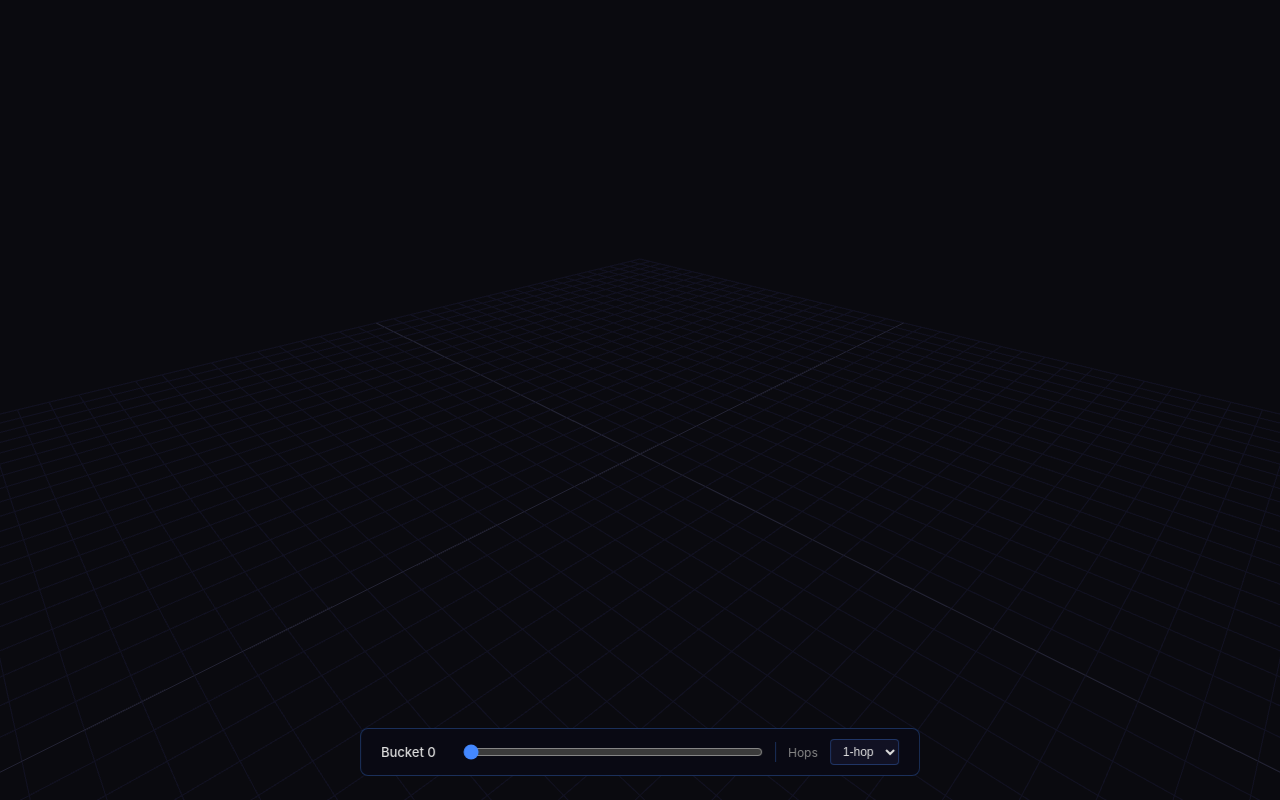
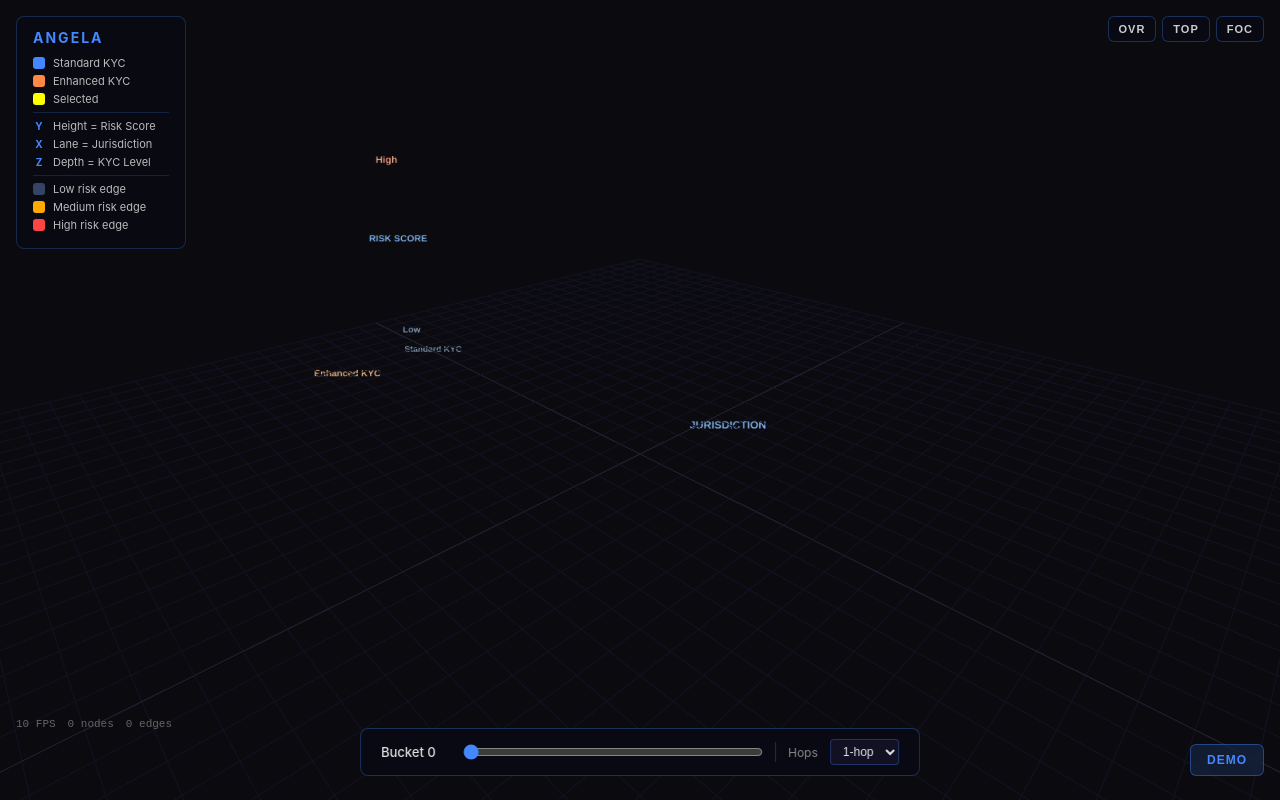
Before and after one commit to Mutesa-Cedric/angela, a website built with Vite: page frontend/index.html in a window 1280 px wide. Built offline with nearby package versions, Linux system fonts and the light colour scheme; animation ran at ten frames a second; files whose address does not match are found by name.

Commit message:
feat(polish): legend + axis labels + camera presets + demo mode + FPS overlay
- Legend panel with node color, axis, and edge risk explanations
- 3D axis labels (Risk Score Y, Jurisdiction X, KYC Z) as sprites
- Camera presets: overview, top-down, focus-on-selected
- Demo autoplay: scripted injection + selection + camera sequence
- FPS counter + node/edge count overlay
- onFrame callback system for per-frame updates

```diff
--- a/frontend/index.html
+++ b/frontend/index.html
@@ -30,6 +30,66 @@
       <div id="panel-content"></div>
     </div>
 
+    <!-- Legend -->
+    <div id="legend">
+      <div class="legend-title">ANGELA</div>
+      <div class="legend-row">
+        <span class="legend-swatch" style="background:#4488ff"></span>
+        <span>Standard KYC</span>
+      </div>
+      <div class="legend-row">
+        <span class="legend-swatch" style="background:#ff8844"></span>
+        <span>Enhanced KYC</span>
+      </div>
+      <div class="legend-row">
+        <span class="legend-swatch" style="background:#ffff00"></span>
+        <span>Selected</span>
+      </div>
+      <div class="legend-divider"></div>
+      <div class="legend-row">
+        <span class="legend-icon">Y</span>
+        <span>Height = Risk Score</span>
+      </div>
+      <div class="legend-row">
+        <span class="legend-icon">X</span>
+        <span>Lane = Jurisdiction</span>
+      </div>
+      <div class="legend-row">
+        <span class="legend-icon">Z</span>
+        <span>Depth = KYC Level</span>
+      </div>
+      <div class="legend-divider"></div>
+      <div class="legend-row">
+        <span class="legend-swatch edge-low"></span>
+        <span>Low risk edge</span>
+      </div>
+      <div class="legend-row">
+        <span class="legend-swatch edge-mid"></span>
+        <span>Medium risk edge</span>
+      </div>
+      <div class="legend-row">
+        <span class="legend-swatch edge-high"></span>
+        <span>High risk edge</span>
+      </div>
+    </div>
+
+    <!-- Camera presets -->
+    <div id="camera-presets">
+      <button id="cam-overview" title="Overview">OVR</button>
+      <button id="cam-top" title="Top-down">TOP</button>
+      <button id="cam-focus" title="Focus selected">FOC</button>
+    </div>
+
+    <!-- FPS + stats overlay -->
+    <div id="stats-overlay">
+      <span id="stats-fps">-- FPS</span>
+      <span id="stats-nodes">0 nodes</span>
+      <span id="stats-edges">0 edges</span>
+    </div>
+
+    <!-- Demo autoplay button -->
+    <button id="demo-btn" title="Start demo">DEMO</button>
+
     <script type="module" src="/src/main.ts"></script>
   </body>
 </html>
--- a/frontend/src/main.ts
+++ b/frontend/src/main.ts
@@ -6,6 +6,10 @@ import { AssetLayer } from "./graph/AssetLayer";
 import { getSnapshot, getEntity, getNeighbors, getAIExplanation } from "./api/client";
 import * as slider from "./ui/slider";
 import * as panel from "./ui/panel";
+import * as camera from "./ui/camera";
+import * as stats from "./ui/stats";
+import * as demo from "./ui/demo";
+import { addAxisLabels } from "./ui/axisLabels";
 import { wsClient } from "./api/ws";
 import type { Snapshot, SnapshotNode } from "./types";
 
@@ -17,6 +21,9 @@ const nodeLayer = new NodeLayer(5000);
 ctx.scene.add(nodeLayer.mesh);
 const edgeLayer = new EdgeLayer(ctx.scene);
 const assetLayer = new AssetLayer(ctx.scene);
+
+// Add axis labels to scene
+addAxisLabels(ctx.scene);
 
 let currentSnapshot: Snapshot | null = null;
 let selectedId: string | null = null;
@@ -31,6 +38,14 @@ khopSelect.addEventListener("change", () => {
   }
 });
 
+// --- Camera presets ---
+
+document.getElementById("cam-overview")!.addEventListener("click", () => camera.overview(ctx));
+document.getElementById("cam-top")!.addEventListener("click", () => camera.topDown(ctx));
+document.getElementById("cam-focus")!.addEventListener("click", () => {
+  camera.focusEntity(ctx, nodeLayer, selectedId);
+});
+
 // --- Data loading ---
 
 async function loadBucket(t: number): Promise<void> {
@@ -39,6 +54,8 @@ async function loadBucket(t: number): Promise<void> {
     nodeLayer.update(currentSnapshot.nodes);
     edgeLayer.clear();
     assetLayer.clear();
+
+    stats.updateCounts(currentSnapshot.nodes.length, currentSnapshot.edges.length);
 
     // Restore selection if entity still exists in this bucket
     if (selectedId) {
@@ -218,8 +235,19 @@ function getAssetEntityIds(assetId: string): string[] {
   return [];
 }
 
-// --- Asset pulse animation ---
-ctx.onFrame(() => assetLayer.animate());
+// --- Per-frame updates ---
+ctx.onFrame(() => {
+  assetLayer.animate();
+  stats.tick();
+});
+
+// --- Demo autoplay ---
+demo.init({
+  loadBucket,
+  selectEntity,
+  overview: () => camera.overview(ctx),
+  focusEntity: (id) => camera.focusEntity(ctx, nodeLayer, id),
+});
 
 // --- Init ---
 
@@ -228,6 +256,7 @@ async function init(): Promise<void> {
   slider.init(snapshot.meta.n_buckets, 0);
   currentSnapshot = snapshot;
   nodeLayer.update(snapshot.nodes);
+  stats.updateCounts(snapshot.nodes.length, snapshot.edges.length);
 
   // Connect WebSocket
   wsClient.connect();
--- a/frontend/src/style.css
+++ b/frontend/src/style.css
@@ -204,3 +204,137 @@ body {
   border-radius: 6px;
   padding: 10px 12px;
 }
+
+/* Legend */
+#legend {
+  position: fixed;
+  top: 16px;
+  left: 16px;
+  background: rgba(10, 10, 20, 0.88);
+  backdrop-filter: blur(8px);
+  border: 1px solid rgba(68, 136, 255, 0.25);
+  border-radius: 8px;
+  padding: 12px 16px;
+  z-index: 10;
+  min-width: 170px;
+}
+
+.legend-title {
+  font-size: 14px;
+  font-weight: 700;
+  letter-spacing: 2px;
+  color: #4488ff;
+  margin-bottom: 10px;
+}
+
+.legend-row {
+  display: flex;
+  align-items: center;
+  gap: 8px;
+  font-size: 11px;
+  color: #bbb;
+  margin-bottom: 4px;
+}
+
+.legend-swatch {
+  display: inline-block;
+  width: 12px;
+  height: 12px;
+  border-radius: 3px;
+  flex-shrink: 0;
+}
+
+.legend-swatch.edge-low { background: #334466; }
+.legend-swatch.edge-mid { background: #ffaa00; }
+.legend-swatch.edge-high { background: #ff4444; }
+
+.legend-icon {
+  display: inline-flex;
+  align-items: center;
+  justify-content: center;
+  width: 12px;
+  height: 12px;
+  font-size: 10px;
+  font-weight: 700;
+  color: #4488ff;
+  flex-shrink: 0;
+}
+
+.legend-divider {
+  height: 1px;
+  background: rgba(68, 136, 255, 0.2);
+  margin: 6px 0;
+}
+
+/* Camera presets */
+#camera-presets {
+  position: fixed;
+  top: 16px;
+  right: 16px;
+  display: flex;
+  gap: 6px;
+  z-index: 10;
+}
+
+#camera-presets button {
+  background: rgba(10, 10, 20, 0.85);
+  backdrop-filter: blur(8px);
+  border: 1px solid rgba(68, 136, 255, 0.3);
+  color: #ccc;
+  font-size: 11px;
+  font-weight: 600;
+  letter-spacing: 1px;
+  padding: 6px 10px;
+  border-radius: 6px;
+  cursor: pointer;
+  transition: all 0.15s;
+}
+
+#camera-presets button:hover {
+  background: rgba(68, 136, 255, 0.2);
+  color: #fff;
+  border-color: rgba(68, 136, 255, 0.6);
+}
+
+/* Stats overlay */
+#stats-overlay {
+  position: fixed;
+  bottom: 70px;
+  left: 16px;
+  display: flex;
+  gap: 12px;
+  font-size: 11px;
+  font-family: monospace;
+  color: #666;
+  z-index: 10;
+}
+
+/* Demo button */
+#demo-btn {
+  position: fixed;
+  bottom: 24px;
+  right: 16px;
+  background: rgba(68, 136, 255, 0.15);
+  backdrop-filter: blur(8px);
+  border: 1px solid rgba(68, 136, 255, 0.4);
+  color: #4488ff;
+  font-size: 12px;
+  font-weight: 700;
+  letter-spacing: 1px;
+  padding: 8px 16px;
+  border-radius: 6px;
+  cursor: pointer;
+  transition: all 0.15s;
+  z-index: 10;
+}
+
+#demo-btn:hover {
+  background: rgba(68, 136, 255, 0.3);
+  border-color: rgba(68, 136, 255, 0.7);
+}
+
+#demo-btn.running {
+  color: #ff8844;
+  border-color: rgba(255, 136, 68, 0.4);
+  background: rgba(255, 136, 68, 0.1);
+}
--- /dev/null
+++ b/frontend/src/ui/axisLabels.ts
@@ -0,0 +1,60 @@
+import * as THREE from "three";
+
+/**
+ * Add axis labels to the 3D scene as sprite text.
+ */
+
+function makeTextSprite(text: string, color: string = "#4488ff"): THREE.Sprite {
+  const canvas = document.createElement("canvas");
+  const size = 256;
+  canvas.width = size;
+  canvas.height = 64;
+
+  const ctx = canvas.getContext("2d")!;
+  ctx.font = "bold 28px sans-serif";
+  ctx.fillStyle = color;
+  ctx.textAlign = "center";
+  ctx.textBaseline = "middle";
+  ctx.fillText(text, size / 2, 32);
+
+  const texture = new THREE.CanvasTexture(canvas);
+  texture.needsUpdate = true;
+
+  const material = new THREE.SpriteMaterial({
+    map: texture,
+    transparent: true,
+    depthWrite: false,
+  });
+  const sprite = new THREE.Sprite(material);
+  sprite.scale.set(4, 1, 1);
+  return sprite;
+}
+
+export function addAxisLabels(scene: THREE.Scene): void {
+  // Y axis — Risk Score
+  const yLabel = makeTextSprite("RISK SCORE");
+  yLabel.position.set(-16, 5, 0);
+  scene.add(yLabel);
+
+  const yLow = makeTextSprite("Low", "#446688");
+  yLow.position.set(-16, 0.5, 0);
+  scene.add(yLow);
+
+  const yHigh = makeTextSprite("High", "#ff6644");
+  yHigh.position.set(-16, 8.5, 0);
+  scene.add(yHigh);
+
+  // X axis — Jurisdiction
+  const xLabel = makeTextSprite("JURISDICTION");
+  xLabel.position.set(0, -0.8, -5);
+  scene.add(xLabel);
+
+  // Z axis — KYC Level
+  const zStd = makeTextSprite("Standard KYC", "#446688");
+  zStd.position.set(-16, -0.8, -1);
+  scene.add(zStd);
+
+  const zEnh = makeTextSprite("Enhanced KYC", "#ff8844");
+  zEnh.position.set(-16, -0.8, 3.5);
+  scene.add(zEnh);
+}
--- /dev/null
+++ b/frontend/src/ui/camera.ts
@@ -0,0 +1,78 @@
+import type { SceneContext } from "../scene";
+import type { NodeLayer } from "../graph/NodeLayer";
+
+const TRANSITION_MS = 600;
+
+function smoothMove(
+  ctx: SceneContext,
+  targetPos: { x: number; y: number; z: number },
+  targetLookAt: { x: number; y: number; z: number },
+): void {
+  const startPos = ctx.camera.position.clone();
+  const startTarget = ctx.controls.target.clone();
+  const start = performance.now();
+
+  function step(): void {
+    const elapsed = performance.now() - start;
+    const t = Math.min(elapsed / TRANSITION_MS, 1);
+    // Ease-out cubic
+    const e = 1 - Math.pow(1 - t, 3);
+
+    ctx.camera.position.set(
+      startPos.x + (targetPos.x - startPos.x) * e,
+      startPos.y + (targetPos.y - startPos.y) * e,
+      startPos.z + (targetPos.z - startPos.z) * e,
+    );
+
+    ctx.controls.target.set(
+      startTarget.x + (targetLookAt.x - startTarget.x) * e,
+      startTarget.y + (targetLookAt.y - startTarget.y) * e,
+      startTarget.z + (targetLookAt.z - startTarget.z) * e,
+    );
+
+    ctx.controls.update();
+
+    if (t < 1) requestAnimationFrame(step);
+  }
+
+  requestAnimationFrame(step);
+}
+
+export function overview(ctx: SceneContext): void {
+  smoothMove(
+    ctx,
+    { x: 15, y: 12, z: 15 },
+    { x: 0, y: 2, z: 0 },
+  );
+}
+
+export function topDown(ctx: SceneContext): void {
+  smoothMove(
+    ctx,
+    { x: 0, y: 25, z: 0.1 },
+    { x: 0, y: 0, z: 0 },
+  );
+}
+
+export function focusEntity(
+  ctx: SceneContext,
+  nodeLayer: NodeLayer,
+  entityId: string | null,
+): void {
+  if (!entityId) {
+    overview(ctx);
+    return;
+  }
+
+  const pos = nodeLayer.getPosition(entityId);
+  if (!pos) {
+    overview(ctx);
+    return;
+  }
+
+  smoothMove(
+    ctx,
+    { x: pos.x + 4, y: pos.y + 3, z: pos.z + 4 },
+    { x: pos.x, y: pos.y, z: pos.z },
+  );
+}
--- /dev/null
+++ b/frontend/src/ui/demo.ts
@@ -0,0 +1,106 @@
+/**
+ * Demo autoplay: scripted sequence that showcases ANGELA capabilities.
+ *
+ * Sequence:
+ * 1. Load bucket 0 (clean state)
+ * 2. Pan camera to overview
+ * 3. Inject velocity anomaly
+ * 4. Wait for risk update + cluster detection
+ * 5. Select the injected entity
+ * 6. Show AI explanation
+ * 7. Inject structuring pattern
+ * 8. Final overview
+ */
+
+const BASE = "/api";
+const btn = document.getElementById("demo-btn") as HTMLButtonElement;
+
+type DemoCallbacks = {
+  loadBucket: (t: number) => Promise<void>;
+  selectEntity: (id: string | null) => Promise<void>;
+  overview: () => void;
+  focusEntity: (id: string | null) => void;
+};
+
+let running = false;
+let abortController: AbortController | null = null;
+
+function sleep(ms: number, signal: AbortSignal): Promise<void> {
+  return new Promise((resolve, reject) => {
+    const timer = setTimeout(resolve, ms);
+    signal.addEventListener("abort", () => {
+      clearTimeout(timer);
+      reject(new Error("Demo aborted"));
+    });
+  });
+}
+
+async function runDemo(cbs: DemoCallbacks, signal: AbortSignal): Promise<void> {
+  // Step 1: Clean state — load bucket 0
+  await cbs.loadBucket(0);
+  await sleep(1500, signal);
+
+  // Step 2: Overview camera
+  cbs.overview();
+  await sleep(2000, signal);
+
+  // Step 3: Inject velocity anomaly
+  const injectRes = await fetch(
+    `${BASE}/inject?pattern=velocity&t=0`,
+    { method: "POST", signal },
+  );
+  const inject = await injectRes.json();
+  await sleep(2000, signal);
+
+  // Step 4: Focus on the injected entity
+  const targetId = inject.target_entity as string;
+  cbs.focusEntity(targetId);
+  await sleep(1500, signal);
+
+  // Step 5: Select the entity (opens panel + AI summary)
+  await cbs.selectEntity(targetId);
+  await sleep(4000, signal);
+
+  // Step 6: Back to overview
+  cbs.overview();
+  await sleep(2000, signal);
+
+  // Step 7: Inject structuring pattern
+  await fetch(`${BASE}/inject?pattern=structuring&t=0`, { method: "POST", signal });
+  await sleep(3000, signal);
+
+  // Step 8: Final overview
+  cbs.selectEntity(null);
+  cbs.overview();
+}
+
+export function init(callbacks: DemoCallbacks): void {
+  btn.addEventListener("click", () => {
+    if (running) {
+      // Stop demo
+      abortController?.abort();
+      stop();
+      return;
+    }
+
+    running = true;
+    btn.textContent = "STOP";
+    btn.classList.add("running");
+    abortController = new AbortController();
+
+    runDemo(callbacks, abortController.signal)
+      .catch((err) => {
+        if (err.message !== "Demo aborted") {
+          console.error("Demo error:", err);
+        }
+      })
+      .finally(() => stop());
+  });
+}
+
+function stop(): void {
+  running = false;
+  btn.textContent = "DEMO";
+  btn.classList.remove("running");
+  abortController = null;
+}
--- /dev/null
+++ b/frontend/src/ui/stats.ts
@@ -0,0 +1,21 @@
+const fpsEl = document.getElementById("stats-fps") as HTMLSpanElement;
+const nodesEl = document.getElementById("stats-nodes") as HTMLSpanElement;
+const edgesEl = document.getElementById("stats-edges") as HTMLSpanElement;
+
+let frames = 0;
+let lastTime = performance.now();
+
+export function tick(): void {
+  frames++;
+  const now = performance.now();
+  if (now - lastTime >= 1000) {
+    fpsEl.textContent = `${frames} FPS`;
+    frames = 0;
+    lastTime = now;
+  }
+}
+
+export function updateCounts(nodes: number, edges: number): void {
+  nodesEl.textContent = `${nodes} nodes`;
+  edgesEl.textContent = `${edges} edges`;
+}
```
